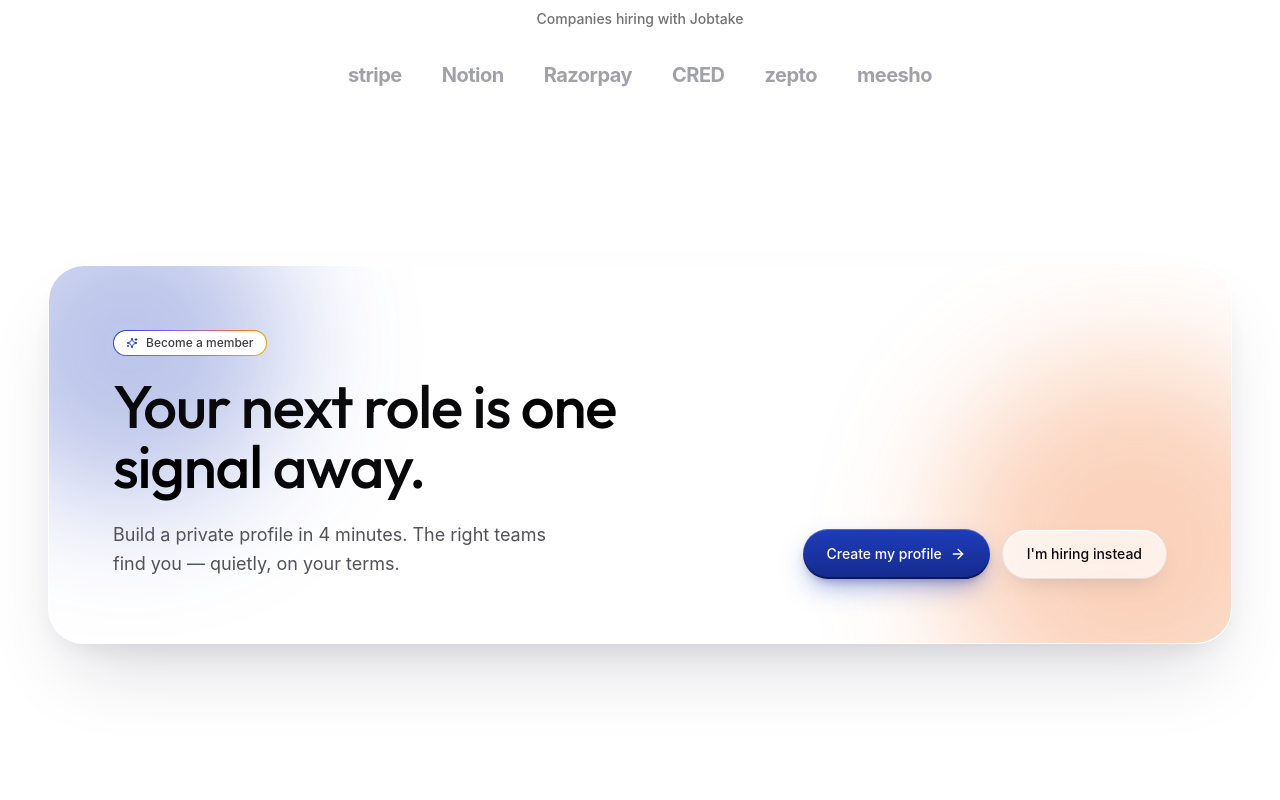
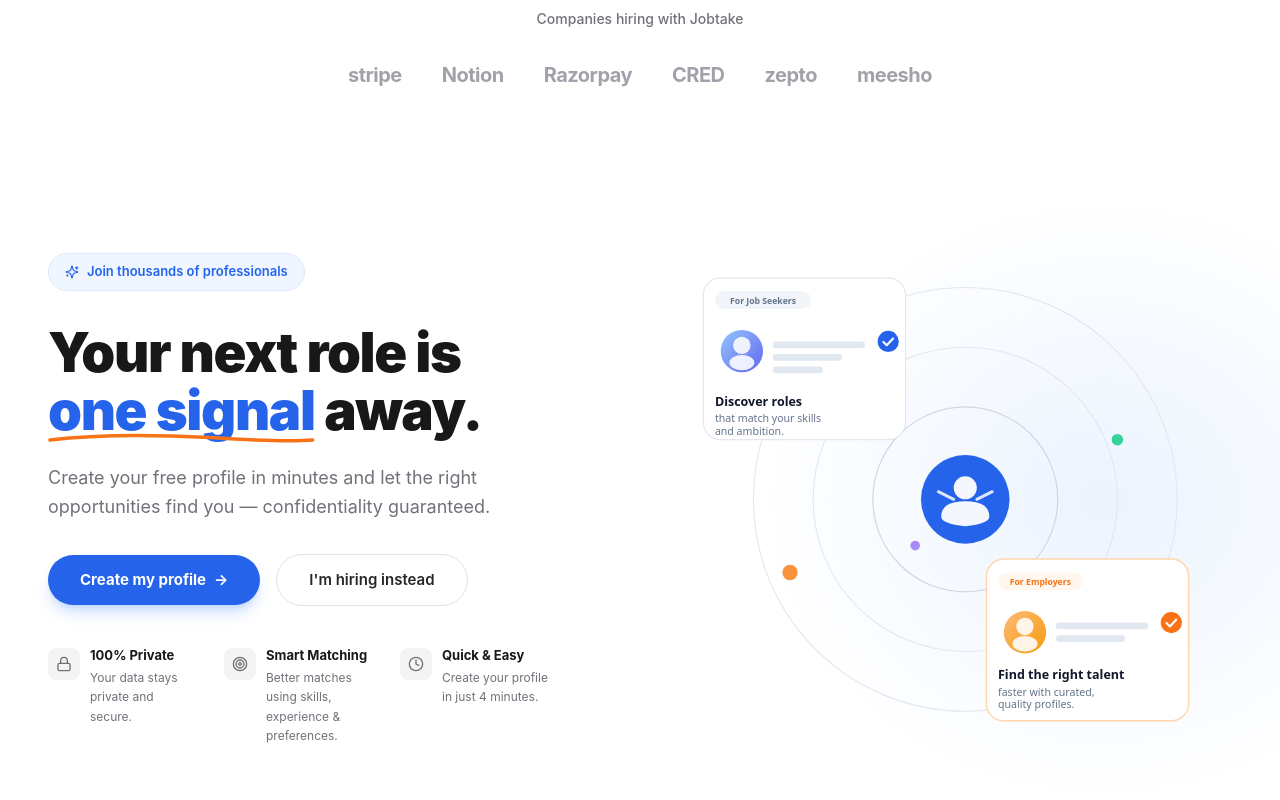
Before and after one commit to danishlone397-stellarit/Jobtake_Final, a Next.js app in the folder frontend/: page / in a window 1280 px wide. Shown: the part 3700-4500 px from the top of the page. Built offline with nearby package versions, Linux system fonts and the light colour scheme; no server answers; the database is empty; a web font is replaced by a local one.

Commit message:
cta update

```diff
--- a/frontend/src/components/home/CTA.tsx
+++ b/frontend/src/components/home/CTA.tsx
@@ -1,39 +1,171 @@
 "use client";
-import { motion } from "framer-motion";
-import { Sparkles, ArrowRight } from "lucide-react";
-import Link from "next/link";
+import { useRouter } from "next/navigation";
+import { Sparkles, Lock, Target, Clock } from "lucide-react";
 
 export function CTA() {
+  const router = useRouter();
+
   return (
-    <section className="relative py-24 md:py-32">
-      <div className="mx-auto max-w-7xl px-6 md:px-12">
-        <motion.div initial={{ opacity: 0, y: 30 }} whileInView={{ opacity: 1, y: 0 }} viewport={{ once: true }} transition={{ duration: 0.9 }} className="relative rounded-[36px] overflow-hidden glass-strong p-10 md:p-16">
-          <div className="absolute -top-20 -left-20 h-80 w-80 rounded-full bg-brand-blue/30 blur-3xl" />
-          <div className="absolute -bottom-24 -right-24 h-96 w-96 rounded-full bg-brand-orange/30 blur-3xl" />
-          <div className="relative grid md:grid-cols-2 gap-10 items-end">
-            <div>
-              <div className="chip-ring inline-flex items-center gap-2 rounded-full px-3 py-1 text-xs font-medium text-zinc-700">
-                <Sparkles className="h-3 w-3 text-brand-blue" /> Become a member
-              </div>
-              <h2 className="font-display mt-5 text-4xl md:text-6xl tracking-tight font-medium text-zinc-950 leading-[1.02]">
-                Your next role is <span className="text-black">one signal</span> away.
-              </h2>
-              <p className="mt-6 text-zinc-600 text-lg max-w-md leading-relaxed">
-                Build a private profile in 4 minutes. The right teams find you — quietly, on your terms.
-              </p>
+    <section className="relative bg-white py-20 md:py-28">
+      {/* Soft blue glow on right */}
+      <div className="pointer-events-none absolute inset-0 overflow-hidden">
+        <div className="absolute right-0 top-0 h-full w-[55%] bg-[radial-gradient(ellipse_70%_60%_at_75%_50%,rgba(219,234,254,0.55)_0%,transparent_70%)]" />
+      </div>
+
+      <div className="relative mx-auto max-w-7xl px-6 md:px-12">
+        <div className="grid lg:grid-cols-2 gap-10 items-center">
+
+          {/* ── LEFT — copy ── */}
+          <div className="max-w-xl">
+            {/* Badge */}
+            <div className="inline-flex items-center gap-2 rounded-full border border-blue-100 bg-blue-50 px-4 py-2 text-[13px] font-semibold text-blue-600 mb-8">
+              <Sparkles className="h-3.5 w-3.5" />
+              Join thousands of professionals
             </div>
-            <div className="flex md:justify-end items-end">
-              <div className="flex flex-wrap gap-3">
-                <Link href="/signup" className="btn-primary rounded-full px-6 py-3.5 text-sm font-medium inline-flex items-center gap-2" data-testid="cta-signup">
-                  Create my profile <ArrowRight className="h-4 w-4" />
-                </Link>
-                <Link href="/employer/post-job" className="btn-glass rounded-full px-6 py-3.5 text-sm font-medium" data-testid="cta-employer">
-                  I'm hiring instead
-                </Link>
-              </div>
+
+            {/* Heading */}
+            <h2 className="text-5xl md:text-[3.4rem] font-black leading-[1.07] tracking-tight text-zinc-900">
+              Your next role is<br />
+              <span className="relative inline-block text-blue-600">
+                one signal
+                <svg
+                  aria-hidden="true"
+                  className="absolute left-0 -bottom-1 w-full"
+                  style={{ height: 10 }}
+                  viewBox="0 0 280 10"
+                  fill="none"
+                  preserveAspectRatio="none"
+                >
+                  <path d="M2 7C45 2 110 1.5 170 4.5C210 7 250 9 278 7" stroke="#f97316" strokeWidth="3.5" strokeLinecap="round" />
+                </svg>
+              </span>
+              {" "}away.
+            </h2>
+
+            {/* Subtitle */}
+            <p className="mt-6 max-w-md text-lg leading-relaxed text-zinc-500">
+              Create your free profile in minutes and let the right opportunities find you — confidentiality guaranteed.
+            </p>
+
+            {/* CTAs */}
+            <div className="mt-8 flex flex-wrap items-center gap-4">
+              <button
+                onClick={() => router.push("/signup?role=candidate")}
+                className="inline-flex items-center gap-2 rounded-full bg-blue-600 px-8 py-3.5 text-[15px] font-bold text-white shadow-lg shadow-blue-500/25 transition-colors hover:bg-blue-700"
+              >
+                Create my profile <span>→</span>
+              </button>
+              <button
+                onClick={() => router.push("/employers/login")}
+                className="inline-flex items-center gap-2 rounded-full border border-zinc-200 bg-white px-8 py-3.5 text-[15px] font-semibold text-zinc-800 transition-colors hover:border-zinc-300 hover:bg-zinc-50"
+              >
+                I&apos;m hiring instead
+              </button>
+            </div>
+
+            {/* Trust row */}
+            <div className="mt-10 flex flex-wrap gap-7">
+              {[
+                { icon: Lock,   title: "100% Private",  desc: "Your data stays private and secure." },
+                { icon: Target, title: "Smart Matching", desc: "Better matches using skills, experience & preferences." },
+                { icon: Clock,  title: "Quick & Easy",   desc: "Create your profile in just 4 minutes." },
+              ].map(({ icon: Icon, title, desc }) => (
+                <div key={title} className="flex items-start gap-2.5" style={{ maxWidth: 148 }}>
+                  <div className="mt-0.5 h-8 w-8 shrink-0 rounded-lg bg-zinc-100 flex items-center justify-center">
+                    <Icon className="h-4 w-4 text-zinc-500" />
+                  </div>
+                  <div>
+                    <p className="text-[13px] font-bold text-zinc-900">{title}</p>
+                    <p className="mt-0.5 text-[12px] leading-relaxed text-zinc-500">{desc}</p>
+                  </div>
+                </div>
+              ))}
             </div>
           </div>
-        </motion.div>
+
+          {/* ── RIGHT — illustration (inline SVG) ── */}
+          <div className="hidden lg:flex items-center justify-center">
+            <svg
+              viewBox="0 0 540 520"
+              fill="none"
+              xmlns="http://www.w3.org/2000/svg"
+              className="w-full max-w-[520px]"
+              aria-hidden="true"
+            >
+              {/* concentric rings */}
+              <circle cx="290" cy="260" r="220" stroke="#E4E7EF" strokeWidth="1.2" />
+              <circle cx="290" cy="260" r="158" stroke="#E4E7EF" strokeWidth="1.2" />
+              <circle cx="290" cy="260" r="96"  stroke="#D1D5E0" strokeWidth="1.2" />
+
+              {/* coloured dots */}
+              <circle cx="140" cy="148" r="7"  fill="#3B82F6" />
+              <circle cx="448" cy="198" r="6"  fill="#34D399" />
+              <circle cx="108" cy="336" r="8"  fill="#FB923C" />
+              <circle cx="238" cy="308" r="5"  fill="#A78BFA" />
+
+              {/* center blue circle with person icon */}
+              <circle cx="290" cy="260" r="46" fill="#2563EB" />
+              <circle cx="290" cy="248" r="12" fill="white" fillOpacity="0.95" />
+              <path d="M265 278 Q265 262 290 262 Q315 262 315 278 Q315 285 290 288 Q265 285 265 278Z" fill="white" fillOpacity="0.95" />
+              <path d="M278 260 L262 252M302 260 L318 252" stroke="white" strokeWidth="3" strokeLinecap="round" opacity="0.85" />
+
+              {/* ── For Job Seekers card (top-left) ── */}
+              <rect x="18" y="30" width="210" height="168" rx="18" fill="white" />
+              <rect x="18" y="30" width="210" height="168" rx="18" stroke="#E4E7EF" strokeWidth="1.2" />
+
+              <rect x="30" y="44" width="100" height="18" rx="9" fill="#F1F5F9" />
+              <text x="80" y="57" textAnchor="middle" fill="#64748B" fontSize="9" fontWeight="600" fontFamily="system-ui,sans-serif">For Job Seekers</text>
+
+              <circle cx="58" cy="106" r="22" fill="url(#wGrad)" />
+              <circle cx="58" cy="100" r="9"  fill="white" fillOpacity="0.88" />
+              <ellipse cx="58" cy="118" rx="13" ry="8" fill="white" fillOpacity="0.88" />
+
+              <rect x="90" y="96"  width="96" height="7" rx="3.5" fill="#E2E8F0" />
+              <rect x="90" y="109" width="72" height="7" rx="3.5" fill="#E2E8F0" />
+              <rect x="90" y="122" width="52" height="7" rx="3.5" fill="#E2E8F0" />
+
+              <circle cx="210" cy="96" r="11" fill="#2563EB" />
+              <path d="M205 96.5 L208.5 100 L215 93" stroke="white" strokeWidth="2.2" strokeLinecap="round" strokeLinejoin="round" />
+
+              <text x="30" y="163" fill="#0F172A" fontSize="13" fontWeight="700" fontFamily="system-ui,sans-serif">Discover roles</text>
+              <text x="30" y="180" fill="#64748B" fontSize="11" fontFamily="system-ui,sans-serif">that match your skills</text>
+              <text x="30" y="193" fill="#64748B" fontSize="11" fontFamily="system-ui,sans-serif">and ambition.</text>
+
+              {/* ── For Employers card (bottom-right) ── */}
+              <rect x="312" y="322" width="210" height="168" rx="18" fill="white" />
+              <rect x="312" y="322" width="210" height="168" rx="18" stroke="#FED7AA" strokeWidth="1.5" />
+
+              <rect x="324" y="336" width="88" height="18" rx="9" fill="#FFF7ED" />
+              <text x="368" y="349" textAnchor="middle" fill="#F97316" fontSize="9" fontWeight="600" fontFamily="system-ui,sans-serif">For Employers</text>
+
+              <circle cx="352" cy="398" r="22" fill="url(#mGrad)" />
+              <circle cx="352" cy="392" r="9"  fill="white" fillOpacity="0.88" />
+              <ellipse cx="352" cy="410" rx="13" ry="8" fill="white" fillOpacity="0.88" />
+
+              <rect x="384" y="388" width="96" height="7" rx="3.5" fill="#E2E8F0" />
+              <rect x="384" y="401" width="72" height="7" rx="3.5" fill="#E2E8F0" />
+
+              <circle cx="504" cy="388" r="11" fill="#F97316" />
+              <path d="M499 388.5 L502.5 392 L509 385" stroke="white" strokeWidth="2.2" strokeLinecap="round" strokeLinejoin="round" />
+
+              <text x="324" y="447" fill="#0F172A" fontSize="13" fontWeight="700" fontFamily="system-ui,sans-serif">Find the right talent</text>
+              <text x="324" y="464" fill="#64748B" fontSize="11" fontFamily="system-ui,sans-serif">faster with curated,</text>
+              <text x="324" y="477" fill="#64748B" fontSize="11" fontFamily="system-ui,sans-serif">quality profiles.</text>
+
+              <defs>
+                <linearGradient id="wGrad" x1="36" y1="84" x2="80" y2="128" gradientUnits="userSpaceOnUse">
+                  <stop stopColor="#93C5FD" />
+                  <stop offset="1" stopColor="#6366F1" />
+                </linearGradient>
+                <linearGradient id="mGrad" x1="330" y1="376" x2="374" y2="420" gradientUnits="userSpaceOnUse">
+                  <stop stopColor="#FDB976" />
+                  <stop offset="1" stopColor="#F59E0B" />
+                </linearGradient>
+              </defs>
+            </svg>
+          </div>
+
+        </div>
       </div>
     </section>
   );
```
